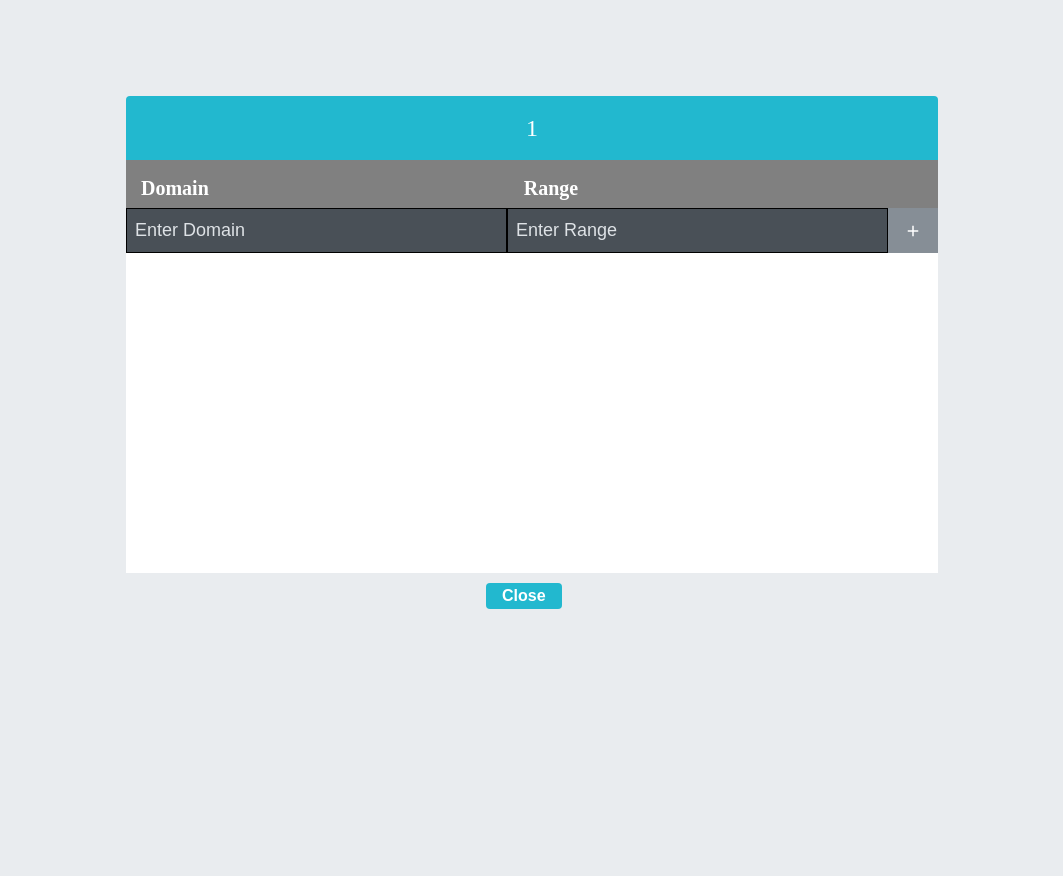
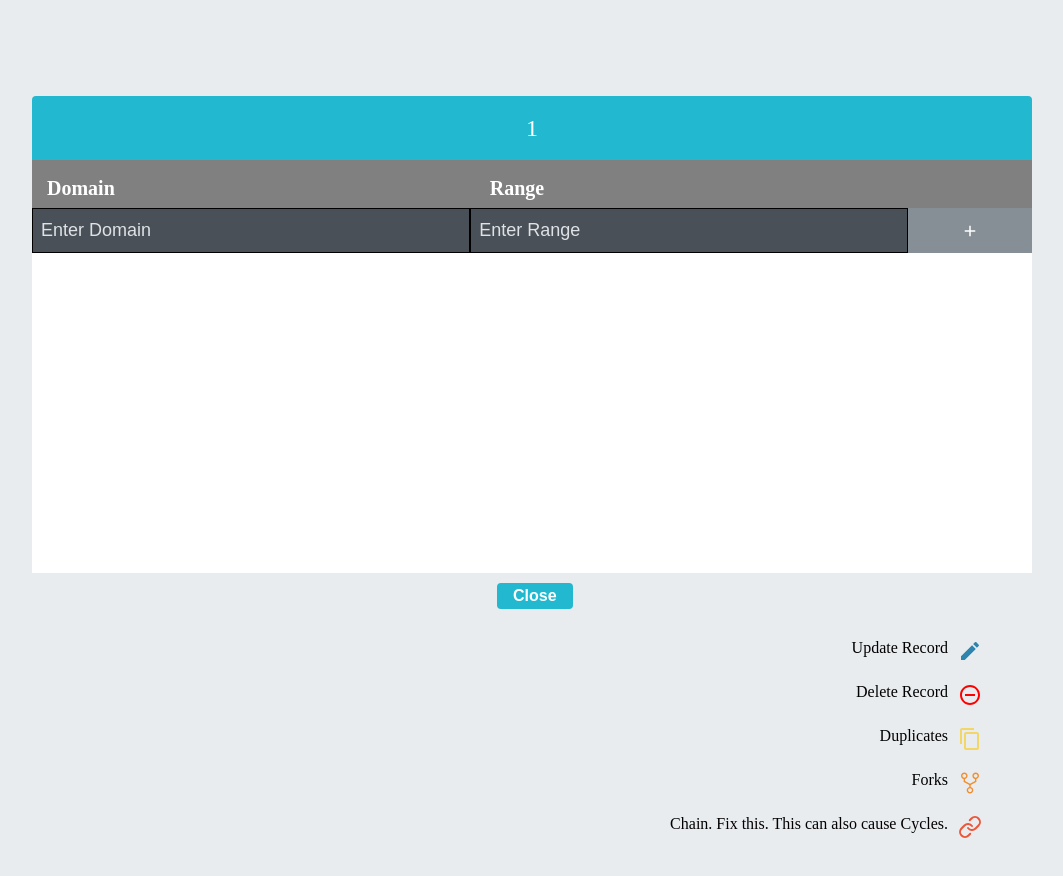
Before and after one commit to jeon7/dictionary-management, a React (Create React App) app: page /edit/1 in a window 1280 px wide. Shown: the top 876 px of the page, without its empty margins (108-1171 px from the left). Built offline with nearby package versions, Linux system fonts and the light colour scheme.

Commit message:
app works

```diff
--- a/src/components/edit/RecordAdd.js
+++ b/src/components/edit/RecordAdd.js
@@ -28,8 +28,8 @@ const StyledInsert = styled.div`
       border: none;
       background: #868e96;
       color: white;
-      padding-left: 1rem;
-      padding-right: 1rem;
+      padding-left: 3.3rem;
+      padding-right: 3.3rem;
       font-size: 1.125rem;
       display: flex;
       align-items: center;
@@ -66,7 +66,7 @@ class RecordAdd extends Component {
     if (this.state.dictionary_title && this.state.domain && this.state.range) {
 
       // records validation check
-      const isDuplicates = this.props.checkDuplicates(this.state.domain, this.state.range, this.state.dictionary_title);
+      const isDuplicates = this.props.checkDuplicatesAddRecord(this.state.domain, this.state.range, this.state.dictionary_title);
       const isForks = this.props.checkForks(this.state.domain, this.state.range, this.state.dictionary_title);
       const isCycles = this.props.checkCycles(this.state.domain, this.state.range, this.state.dictionary_title);
       const isChains = this.props.checkChains(this.state.domain, this.state.range, this.state.dictionary_title);
@@ -74,7 +74,7 @@ class RecordAdd extends Component {
       const textChains = isChains ? ' Chains! ' : '';
       const textForks = isForks ? ' Forks! ' : '';
       const textDuplicates = isDuplicates ? ' Duplicates! ' : '';
-      const text = textChains + textForks + textDuplicates;
+      const textConflicts = textChains + textForks + textDuplicates;
 
       // Cycles warning, not possible to save
       if (isCycles) {
@@ -88,7 +88,7 @@ class RecordAdd extends Component {
         if (isChains || isForks || isDuplicates) {
           this.setState({
             askModal: true,
-            modalTitle: text,
+            modalTitle: textConflicts,
             modalDescription: 'Are you sure to save this dataset?',
           });
 
@@ -189,7 +189,7 @@ class RecordAdd extends Component {
 
 RecordAdd.propTypes = {
   handleRecordAdd: PropTypes.func.isRequired,
-  checkDuplicates: PropTypes.func.isRequired,
+  checkDuplicatesAddRecord: PropTypes.func.isRequired,
   checkForks: PropTypes.func.isRequired,
   checkCycles: PropTypes.func.isRequired,
   checkChains: PropTypes.func.isRequired,
--- a/src/components/edit/RecordList.js
+++ b/src/components/edit/RecordList.js
@@ -13,7 +13,7 @@ const RecordList = ({ records,
   selected_dictionary_title,
   handleRecordUpdate,
   handleRecordDelete,
-  checkDuplicates,
+  checkDuplicatesMarkRecord,
   checkForks,
   checkCycles,
   checkChains }) => {
@@ -27,7 +27,7 @@ const RecordList = ({ records,
           selected_dictionary_title={selected_dictionary_title}
           handleRecordUpdate={handleRecordUpdate}
           handleRecordDelete={handleRecordDelete}
-          checkDuplicates={checkDuplicates}
+          checkDuplicatesMarkRecord={checkDuplicatesMarkRecord}
           checkForks={checkForks}
           checkCycles={checkCycles}
           checkChains={checkChains}
@@ -46,7 +46,7 @@ RecordList.propTypes = {
   selected_dictionary_title: PropTypes.string.isRequired,
   handleRecordUpdate: PropTypes.func.isRequired,
   handleRecordDelete: PropTypes.func.isRequired,
-  checkDuplicates: PropTypes.func.isRequired,
+  checkDuplicatesMarkRecord: PropTypes.func.isRequired,
   checkForks: PropTypes.func.isRequired,
   checkCycles: PropTypes.func.isRequired,
   checkChains: PropTypes.func.isRequired,
--- a/src/components/edit/RecordListItem.js
+++ b/src/components/edit/RecordListItem.js
@@ -1,10 +1,11 @@
-import React, { useState } from 'react';
+import React, { useState, useEffect } from 'react';
 import { PropTypes } from 'prop-types';
 import styled from 'styled-components';
-import { MdWarning, MdModeEdit, MdRemoveCircleOutline } from 'react-icons/md';
+import { MdContentCopy, MdModeEdit, MdRemoveCircleOutline } from 'react-icons/md';
+import { FiLink } from 'react-icons/fi';
+import { IoIosGitNetwork } from 'react-icons/io';
 import ModalRecordUpdate from './ModalRecordUpdate';
 import ModalWarning from '../common/ModalWarning';
-import ModalAsk from '../common/ModalAsk';
 
 const RecordListItemBlock = styled.div`
   padding: 1rem;
@@ -24,15 +25,39 @@ const RecordContent = styled.div`
   flex: 1;
 `;
 
-const WarningBtn = styled.div`
+const IconArea = styled.div`
+  display: flex;
+  justify-content: flex-end;
+  width: 135px;
+  float: right;
+
+`;
+
+const DuplicatesWarning = styled.div`
   display: flex;
   align-items: center;
   font-size: 1.5rem;
-  color: #e97529;
-  cursor: pointer;
-  &:hover {
-    color: #f8d072;
+  color: #f2d666;
+  & + & {
+    border-top: 1px solid #dee2e6;
   }
+`;
+
+const ForksWarning = styled.div`
+  display: flex;
+  align-items: center;
+  font-size: 1.5rem;
+  color: #f18e2f;
+  & + & {
+    border-top: 1px solid #dee2e6;
+  }
+`;
+
+const ChainWarning = styled.div`
+  display: flex;
+  align-items: center;
+  font-size: 1.5rem;
+  color: #ec5538;
   & + & {
     border-top: 1px solid #dee2e6;
   }
@@ -55,7 +80,9 @@ const EditBtn = styled.div`
 
 const RemoveBtn = styled.div`
   margin-left: 0.5rem;
+  margin-right: 0;
   display: flex;
+  float: right;
   align-items: center;
   font-size: 1.5rem;
   color: red;
@@ -91,7 +118,7 @@ const RecordListItem = ({ id, domain, range,
   selected_dictionary_title,
   handleRecordUpdate,
   handleRecordDelete,
-  checkDuplicates,
+  checkDuplicatesMarkRecord,
   checkForks,
   checkCycles,
   checkChains }) => {
@@ -101,9 +128,24 @@ const RecordListItem = ({ id, domain, range,
   const [rangeUpdated, setRangeUpdated] = useState('');
 
   const [cyclesWarningModal, setCyclesWarningModal] = useState(false);
-  const [askModal, setAskModal] = useState(false);
   const [modalTitle, setModalTitle] = useState('');
   const [modalDescription, setModalDescription] = useState('');
+
+  const [isChains, setIsChains] = useState(false);
+  const [isForks, setIsForks] = useState(false);
+  const [isDuplicates, setIsDuplicates] = useState(false);
+
+  // TODO consider useCallback, missing dependency?
+  useEffect(() => {
+    console.log(useEffect);
+    const isChains = checkChains(domain, range, selected_dictionary_title);
+    const isForks = checkForks(domain, range, selected_dictionary_title);
+    const isDuplicates = checkDuplicatesMarkRecord(domain, range, selected_dictionary_title);
+
+    setIsChains(isChains);
+    setIsForks(isForks);
+    setIsDuplicates(isDuplicates);
+  });
 
   const onUpdateClick = () => {
     setUpdateModal(true);
@@ -116,15 +158,6 @@ const RecordListItem = ({ id, domain, range,
 
       // records validation check
       const isCycles = checkCycles(domainUpdated, rangeUpdated, selected_dictionary_title);
-
-      // TODO make other functions (problem: new dataset also compares the dataset to be updated)
-      // const isChains = checkChains(domainUpdated, rangeUpdated, selected_dictionary_title);
-      // const isForks = checkForks(domainUpdated, rangeUpdated, selected_dictionary_title);
-      // const isDuplicates = checkDuplicates(domainUpdated, rangeUpdated, selected_dictionary_title);
-      // const textChains = isChains ? ' Chains! ' : '';
-      // const textForks = isForks ? ' Forks! ' : '';
-      // const textDuplicates = isDuplicates ? ' Duplicates! ' : '';
-      // const text = textChains + textForks + textDuplicates;
 
       // Cycles warning, not possible to save
       if (isCycles) {
@@ -155,24 +188,7 @@ const RecordListItem = ({ id, domain, range,
     setRangeUpdated('');
   };
 
-  const onConfirmAskModal = () => {
-    setAskModal(false);
-    setUpdateModal(false);
-    handleRecordUpdate(id, domainUpdated, rangeUpdated);
-    setModalTitle('');
-    setModalDescription('');
-    setDomainUpdated('');
-    setRangeUpdated('');
-  };
-
-  const onCancelAskModal = () => {
-    setAskModal(false);
-    setModalTitle('');
-    setModalDescription('');
-    setDomainUpdated('');
-    setRangeUpdated('');
-  };
-
+  // for record update
   const onChangeDomain = e => setDomainUpdated(e.target.value);
   const onChangeRange = e => setRangeUpdated(e.target.value);
 
@@ -181,10 +197,13 @@ const RecordListItem = ({ id, domain, range,
       <RecordListItemBlock>
         <RecordContent> {domain} </RecordContent>
         <RecordContent> {range} </RecordContent>
-        {/* TODO 경고 마크 component state 만들어서 visible  */}
-        <WarningBtn > <MdWarning /> </WarningBtn>
-        <EditBtn onClick={onUpdateClick}> <MdModeEdit /> </EditBtn>
-        <RemoveBtn onClick={() => handleRecordDelete(id)}> <MdRemoveCircleOutline /> </RemoveBtn>
+        <IconArea>
+          {isDuplicates && <DuplicatesWarning > <MdContentCopy /> </DuplicatesWarning>}
+          {isForks && <ForksWarning > <IoIosGitNetwork /> </ForksWarning>}
+          {isChains && <ChainWarning > <FiLink /> </ChainWarning>}
+          <EditBtn onClick={onUpdateClick}> <MdModeEdit /> </EditBtn>
+          <RemoveBtn onClick={() => handleRecordDelete(id)}> <MdRemoveCircleOutline /> </RemoveBtn>
+        </IconArea>
       </RecordListItemBlock>
       <ModalRecordUpdate
         visible={updateModal}
@@ -217,13 +236,6 @@ const RecordListItem = ({ id, domain, range,
         description={modalDescription}
         onCancel={onCancelCyclesWarning}
       />
-      <ModalAsk
-        visible={askModal}
-        title={modalTitle}
-        description={modalDescription}
-        onConfirm={onConfirmAskModal}
-        onCancel={onCancelAskModal}
-      />
     </>
   );
 };
@@ -236,7 +248,7 @@ RecordListItem.propTypes = {
   selected_dictionary_title: PropTypes.string.isRequired,
   handleRecordUpdate: PropTypes.func.isRequired,
   handleRecordDelete: PropTypes.func.isRequired,
-  checkDuplicates: PropTypes.func.isRequired,
+  checkDuplicatesMarkRecord: PropTypes.func.isRequired,
   checkForks: PropTypes.func.isRequired,
   checkCycles: PropTypes.func.isRequired,
   checkChains: PropTypes.func.isRequired,
--- a/src/components/edit/Records.js
+++ b/src/components/edit/Records.js
@@ -14,7 +14,8 @@ class Records extends Component {
     this.handleRecordAdd = this.handleRecordAdd.bind(this);
     this.handleRecordUpdate = this.handleRecordUpdate.bind(this);
     this.handleRecordDelete = this.handleRecordDelete.bind(this);
-    this.checkDuplicates = this.checkDuplicates.bind(this);
+    this.checkDuplicatesAddRecord = this.checkDuplicatesAddRecord.bind(this);
+    this.checkDuplicatesMarkRecord = this.checkDuplicatesMarkRecord.bind(this);
     this.checkForks = this.checkForks.bind(this);
     this.checkCycles = this.checkCycles.bind(this);
     this.checkChains = this.checkChains.bind(this);
@@ -74,7 +75,7 @@ class Records extends Component {
     console.info('this.state.records: ' + JSON.stringify(this.state.records));
   }
 
-  checkDuplicates(newDomain, newRange, selected_dictionary_title) {
+  checkDuplicatesAddRecord(newDomain, newRange, selected_dictionary_title) {
     //test
     console.log('checkDuplicates() entered');
     console.info('selected_dictionary_title: ' + JSON.stringify(selected_dictionary_title));
@@ -96,6 +97,34 @@ class Records extends Component {
     console.info('JSON.stringify(records_duplicates): ' + JSON.stringify(records_duplicates));
 
     if (records_duplicates.length > 0) {
+      return true;
+    } else {
+      return false;
+    }
+  }
+
+  checkDuplicatesMarkRecord(newDomain, newRange, selected_dictionary_title) {
+    //test
+    console.log('checkDuplicates() entered');
+    console.info('selected_dictionary_title: ' + JSON.stringify(selected_dictionary_title));
+    console.info('this.state.records: ' + JSON.stringify(this.state.records));
+
+    // records in same dictionary
+    const selected_records = this.state.records.filter((record) =>
+      record.dictionary_title === selected_dictionary_title);
+
+    // records with same domain
+    const records_same_domain = selected_records.filter((record) =>
+      newDomain === record.domain);
+
+    // duplicates: records with same domain and same range
+    const records_duplicates = records_same_domain.filter((record) =>
+      newRange === record.range);
+
+    //test
+    console.info('JSON.stringify(records_duplicates): ' + JSON.stringify(records_duplicates));
+
+    if (records_duplicates.length > 1) {
       return true;
     } else {
       return false;
@@ -195,7 +224,7 @@ class Records extends Component {
             records={this.state.records}
             selected_dictionary_title={selected_dictionary_title}
             handleRecordAdd={this.handleRecordAdd}
-            checkDuplicates={this.checkDuplicates}
+            checkDuplicatesAddRecord={this.checkDuplicatesAddRecord}
             checkForks={this.checkForks}
             checkCycles={this.checkCycles}
             checkChains={this.checkChains}
@@ -205,7 +234,7 @@ class Records extends Component {
             selected_dictionary_title={selected_dictionary_title}
             handleRecordUpdate={this.handleRecordUpdate}
             handleRecordDelete={this.handleRecordDelete}
-            checkDuplicates={this.checkDuplicates}
+            checkDuplicatesMarkRecord={this.checkDuplicatesMarkRecord}
             checkForks={this.checkForks}
             checkCycles={this.checkCycles}
             checkChains={this.checkChains}
--- a/src/components/edit/RecordsTemplate.js
+++ b/src/components/edit/RecordsTemplate.js
@@ -1,8 +1,12 @@
 import React from 'react';
 import styled from 'styled-components';
 import { Link } from 'react-router-dom';
+import { MdContentCopy, MdModeEdit, MdRemoveCircleOutline } from 'react-icons/md';
+import { FiLink } from 'react-icons/fi';
+import { IoIosGitNetwork } from 'react-icons/io';
+
 const RecordsTemplateBlock = styled.div`
-  width: 812px;
+  width: 1000px;
   margin-left: auto;
   margin-right: auto;
   margin-top: 6rem;
@@ -34,8 +38,58 @@ const Attribute = styled.div`
     font-size: 1.25rem;
     color: white;
     padding-left: 15px;
-    padding-right: 300px;
+    padding-right: 360px;
   }
+`;
+
+const IconsDescriptionBlock = styled.div`
+  padding-bottom: 50px;
+`;
+
+const IconsDescription = styled.div`
+  width: 950px;
+  margin-right: 10px;
+  padding-right: 10px;
+  display: flex;
+  justify-content: flex-end;
+
+  margin-top: 10px;
+  padding-top: 10px;
+`;
+
+const DuplicatesWarning = styled.div`
+  padding-left: 10px;
+  display: flex;
+  font-size: 1.5rem;
+  color: #f2d666;
+`;
+
+const ForksWarning = styled.div`
+  padding-left: 10px;
+  display: flex;
+  font-size: 1.5rem;
+  color: #f18e2f;
+`;
+
+const ChainWarning = styled.div`
+  padding-left: 10px;
+  display: flex;
+  font-size: 1.5rem;
+  color: #ec5538;
+`;
+
+const EditBtn = styled.div`
+  padding-left: 10px;
+  display: flex;
+  font-size: 1.5rem;
+  color: #2d84ac;
+`;
+
+const RemoveBtn = styled.div`
+  padding-left: 10px;
+  display: flex;
+  font-size: 1.5rem;
+  color: red;
 `;
 
 const CloseBtn = styled.button`
@@ -43,7 +97,7 @@ const CloseBtn = styled.button`
   border-radius: 4px;
   font-size: 1rem;
   font-weight: bold;
-  margin: 10px 360px 400px 360px;
+  margin: 10px 500px 10px 465px;
   padding: 0.25rem 1rem;
   color: white;
   outline: none;
@@ -65,6 +119,28 @@ const RecordsTemplate = ({ selected_dictionary_title, children }) => {
       </Attribute>
       <Content> {children} </Content>
       <Link to='/'><CloseBtn> Close </CloseBtn></Link>
+      <IconsDescriptionBlock>
+        <IconsDescription>
+          <label> Update Record </label>
+          <EditBtn> <MdModeEdit /> </EditBtn>
+        </IconsDescription>
+        <IconsDescription>
+          <label> Delete Record </label>
+          <RemoveBtn> <MdRemoveCircleOutline /> </RemoveBtn>
+        </IconsDescription>
+        <IconsDescription>
+          <label> Duplicates  </label>
+          <DuplicatesWarning> <MdContentCopy /> </DuplicatesWarning>
+        </IconsDescription>
+        <IconsDescription>
+          <label> Forks   </label>
+          <ForksWarning> <IoIosGitNetwork /> </ForksWarning>
+        </IconsDescription>
+        <IconsDescription>
+          <label> Chain. Fix this. This can also cause Cycles. </label>
+          <ChainWarning> <FiLink /> </ChainWarning>
+        </IconsDescription>
+      </IconsDescriptionBlock>
     </RecordsTemplateBlock>
   );
 };
--- a/src/components/overview/DictionariesTemplate.js
+++ b/src/components/overview/DictionariesTemplate.js
@@ -1,5 +1,6 @@
 import React from 'react';
 import styled from 'styled-components';
+import { MdModeEdit, MdRemoveCircleOutline } from 'react-icons/md';
 
 const DictionariesTemplateBlock = styled.div`
   width: 512px;
@@ -24,11 +25,50 @@ const Content = styled.div`
   background: white;
 `;
 
+const IconsDescriptionBlock = styled.div`
+  padding-bottom: 50px;
+`;
+
+const IconsDescription = styled.div`
+  width: 480px;
+  margin-right: 10px;
+  padding-right: 10px;
+  display: flex;
+  justify-content: flex-end;
+
+  margin-top: 10px;
+  padding-top: 10px;
+`;
+
+const EditBtn = styled.div`
+  padding-left: 10px;
+  display: flex;
+  font-size: 1.5rem;
+  color: #2d84ac;
+`;
+
+const RemoveBtn = styled.div`
+  padding-left: 10px;
+  display: flex;
+  font-size: 1.5rem;
+  color: red;
+`;
+
 const DictionariesTemplate = ({ children }) => {
   return (
     <DictionariesTemplateBlock>
       <Title> Dictionaries </Title>
       <Content> {children} </Content>
+      <IconsDescriptionBlock>
+        <IconsDescription>
+          <label> Edit Dictionary </label>
+          <EditBtn> <MdModeEdit /> </EditBtn>
+        </IconsDescription>
+        <IconsDescription>
+          <label> Delete Dictionary </label>
+          <RemoveBtn> <MdRemoveCircleOutline /> </RemoveBtn>
+        </IconsDescription>
+      </IconsDescriptionBlock>
     </DictionariesTemplateBlock>
   );
 };
```
